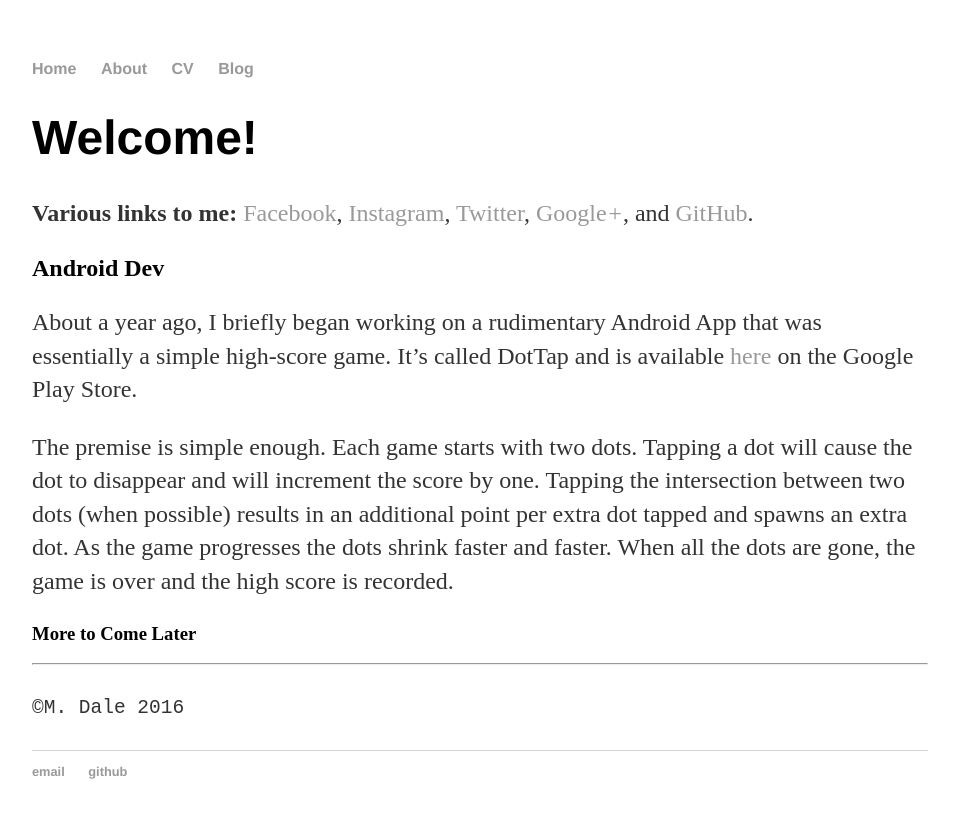
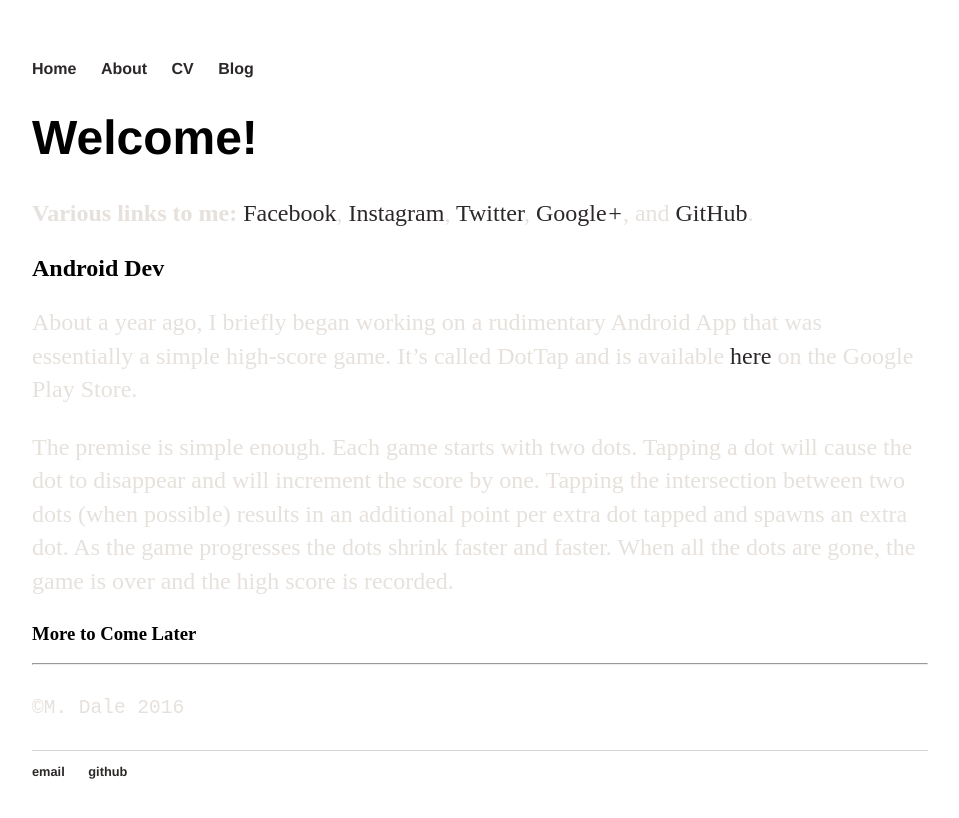
Before and after one commit to randomnessSlayer/randomnessslayer.dalewithit.github.io, a Jekyll site: the page built from index.md, in a window 1280 px wide. Shown: the top 818 px of the page, without its empty margins (160-1119 px from the left). Built offline with Jekyll 4.4.1, drawn with Linux system fonts in a browser that asks for light colours.

Commit message:
Update main.css

```diff
--- a/css/main.css
+++ b/css/main.css
@@ -14,7 +14,7 @@ nav ul li, footer ul li {
 }
 a {
     text-decoration: none;
-    color: #999;
+    color: #2C2828;
 }
 a:hover {
     text-decoration: underline;
@@ -26,7 +26,7 @@ h1 {
 p {
     font-size: 1.5em;
     line-height: 1.4em;
-    color: #333;
+    color: #E6E1DC;
 }
 footer {
     border-top: 1px solid #d5d5d5;
```
